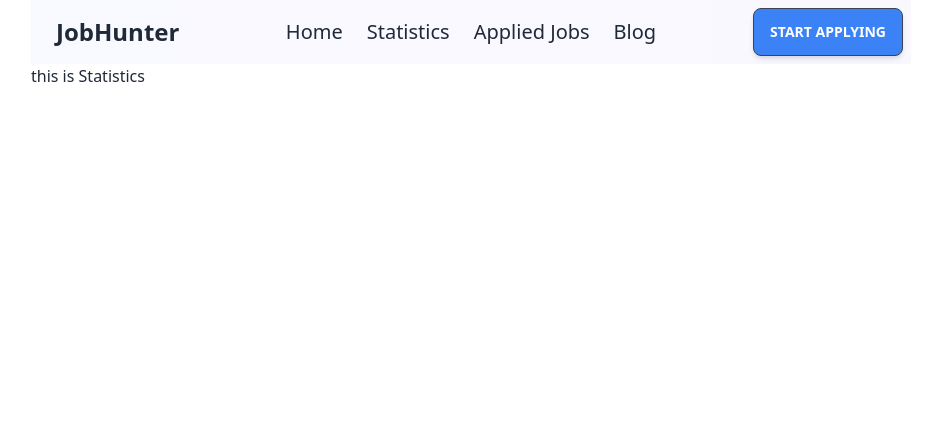
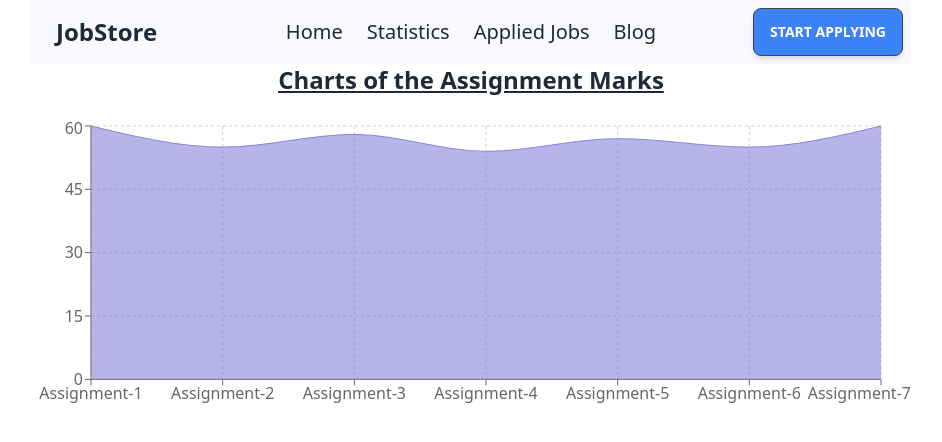
Before and after one commit to keyamoni05866/assignment-9, a React (Vite) app: page /statistics in a window 1280 px wide. Shown: the top 442 px of the page, without its empty margins (169-1111 px from the left). Built offline with nearby package versions, Linux system fonts and the light colour scheme.

Commit message:
chart added

```diff
--- a/package.json
+++ b/package.json
@@ -20,6 +20,7 @@
     "react-bootstrap": "^2.7.2",
     "react-dom": "^18.2.0",
     "react-router-dom": "^6.10.0",
+    "recharts": "^2.5.0",
     "sort-by": "^1.2.0"
   },
   "devDependencies": {
--- a/src/Components/Header/Header.jsx
+++ b/src/Components/Header/Header.jsx
@@ -35,7 +35,7 @@ const Header = () => {
               <Link to="/blog">Blog</Link>
             </ul>
           </div>
-          <a className="btn btn-ghost normal-case text-2xl">JobHunter</a>
+          <a className="btn btn-ghost normal-case text-2xl">JobStore</a>
         </div>
         <div className="navbar-center hidden lg:flex">
           <ul className="menu menu-horizontal px-1">
--- a/src/Components/Statistics/Statistics.jsx
+++ b/src/Components/Statistics/Statistics.jsx
@@ -1,11 +1,78 @@
-import React from 'react';
+import React from "react";
+import {
+  AreaChart,
+  Area,
+  XAxis,
+  YAxis,
+  CartesianGrid,
+  Tooltip,
+  ResponsiveContainer,
+} from "recharts";
 
 const Statistics = () => {
-    return (
-        <div>
-            <h2>this is Statistics</h2>
-        </div>
-    );
+  const Marks = [
+    {
+      name: "Assignment-1",
+    //   uv: 0,
+      marks: 60,
+    },
+    {
+      name: "Assignment-2",
+    //   uv: 10,
+      marks: 55,
+    },
+    {
+      name: "Assignment-3",
+    //   uv: 20,
+      marks: 58,
+    },
+    {
+      name: "Assignment-4",
+    //   uv: 30,
+      marks: 54,
+    },
+    {
+      name: "Assignment-5",
+    //   uv: 40,
+      marks: 57,
+    },
+    {
+      name: "Assignment-6",
+    //   uv: 50,
+      marks: 55,
+    },
+    {
+      name: "Assignment-7",
+    //   pv: 60,
+      marks: 60,
+    },
+  ];
+
+  return (
+    <div>
+      <h2 className="text-2xl text-center font-semibold mb-5 underline">Charts of the Assignment Marks</h2>
+
+      <ResponsiveContainer width="100%" aspect={3}>
+        <AreaChart
+          width={500}
+          height={400}
+          data={Marks}
+          margin={{
+            top: 10,
+            right: 30,
+            left: 0,
+            bottom: 0,
+          }}
+        >
+          <CartesianGrid strokeDasharray="3 3" />
+          <XAxis dataKey="name" />
+          <YAxis />
+          <Tooltip />
+          <Area type="monotone" dataKey="marks" stroke="#8884d8" fill="#8884d8" />
+        </AreaChart>
+      </ResponsiveContainer>
+    </div>
+  );
 };
 
 export default Statistics;
```
Also changed, not shown: public/data2.json (+7 -7 lines), 1 other file (tests, documents, lock files or other folders).
